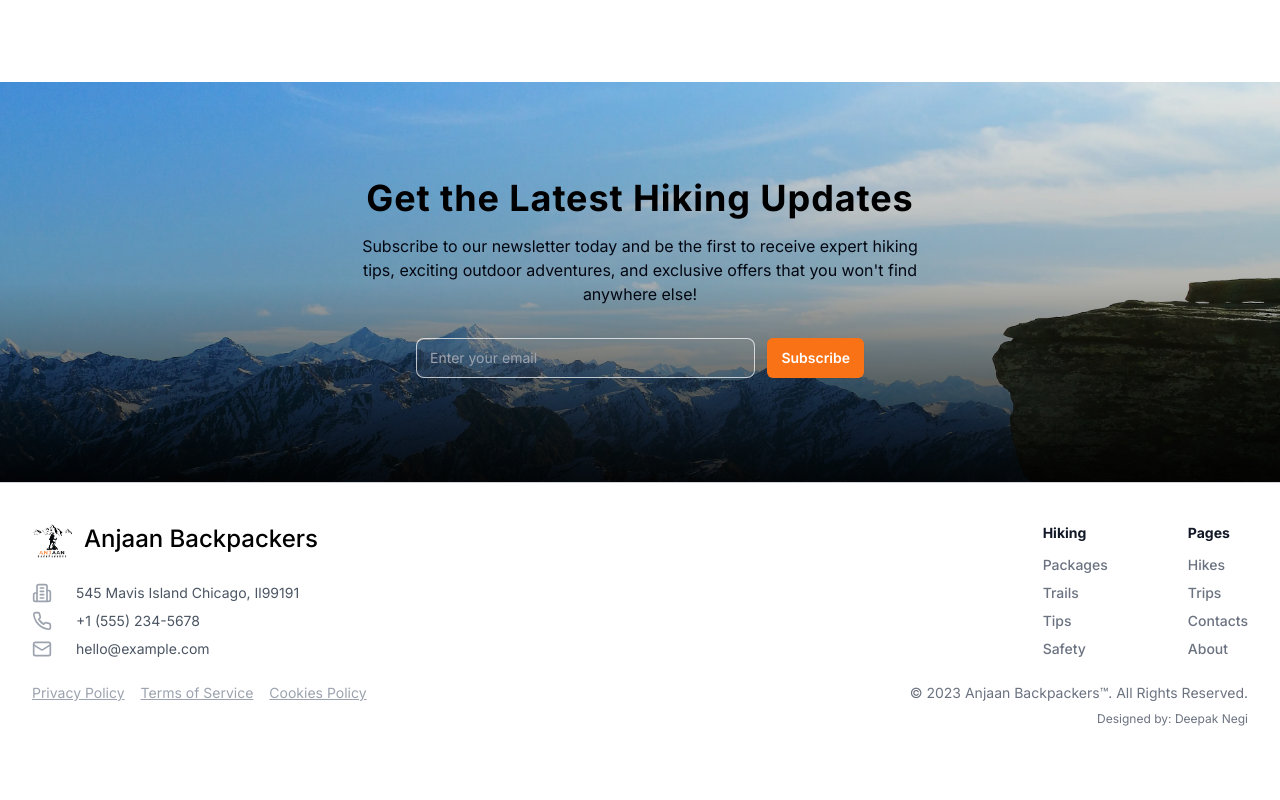
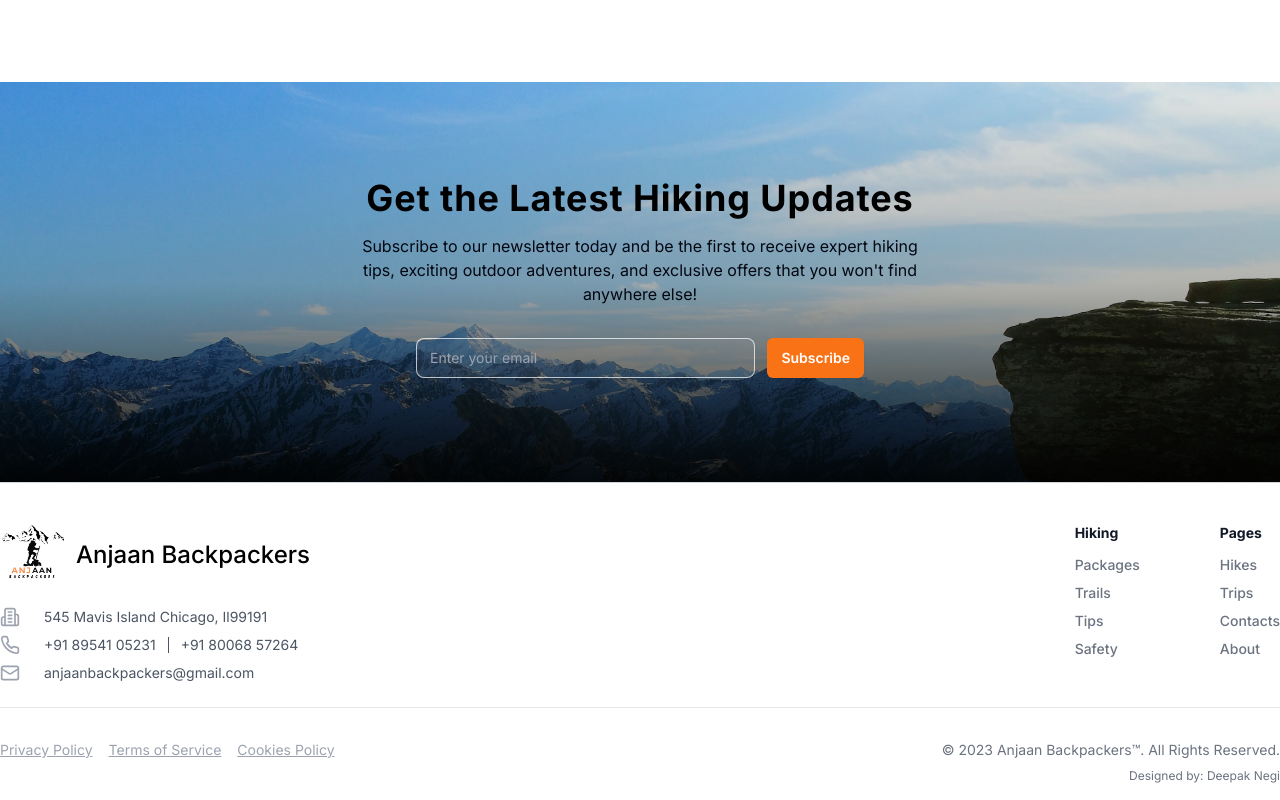
Before and after one commit to Cnippet/anjaanbackpackers, a Next.js app: page / in a window 1280 px wide. Shown: the part 1423-2223 px from the top of the page. Before the commit the page ends 2166 px from the top, so only its background shows below. Built offline with nearby package versions, Linux system fonts and the light colour scheme.

Commit message:
updated footer

```diff
--- a/components/Footer.jsx
+++ b/components/Footer.jsx
@@ -5,7 +5,7 @@ import Logo from '@/public/logo.png';
 const Footer = () => {
     return (
         <footer className='relative pt-10 pb-4 border-t border-gray-300'>
-            <div className='mx-auto max-w-7xl px-6 lg:px-8'>
+            <div className='mx-auto max-w-7xl px-6 lg:px-0'>
                 <div className='mb-6 sm:flex sm:justify-between'>
 
                     <div>
@@ -15,9 +15,9 @@ const Footer = () => {
                                 alt='site-logo'
                                 quality={100}
                                 loading='eager'
-                                className='w-10 h-10'
+                                className='w-16 h-16'
                             />
-                            <span className='text-2xl font-medium text-black whitespace-nowrap'>
+                            <span className='my-auto text-2xl font-medium text-black whitespace-nowrap'>
                                 Anjaan Backpackers
                             </span>
                         </a>
@@ -28,11 +28,17 @@ const Footer = () => {
                             </div>
                             <div className='flex gap-6'>
                                 <svg xmlns="http://www.w3.org/2000/svg" width="20" height="20" viewBox="0 0 24 24" fill="none" stroke="currentColor" strokeWidth="2" strokeLinecap="round" strokeLinejoin="round" className='text-gray-400 my-auto'><path d="M22 16.92v3a2 2 0 0 1-2.18 2 19.79 19.79 0 0 1-8.63-3.07 19.5 19.5 0 0 1-6-6 19.79 19.79 0 0 1-3.07-8.67A2 2 0 0 1 4.11 2h3a2 2 0 0 1 2 1.72 12.84 12.84 0 0 0 .7 2.81 2 2 0 0 1-.45 2.11L8.09 9.91a16 16 0 0 0 6 6l1.27-1.27a2 2 0 0 1 2.11-.45 12.84 12.84 0 0 0 2.81.7A2 2 0 0 1 22 16.92z"></path></svg>
-                                <dd>+1 (555) 234-5678</dd>
+                                <dd className='flex gap-3'>
+                                    <a href="tel:+91 89541 05231">+91 89541 05231</a>
+                                    <div className='bg-gray-600 w-[1px] h-[1rem] my-auto'></div>
+                                    <a href="tel:+91 80068 57264">+91 80068 57264</a>
+                                </dd>
                             </div>
                             <div className='flex gap-6'>
                                 <svg xmlns="http://www.w3.org/2000/svg" width="20" height="20" viewBox="0 0 24 24" fill="none" stroke="currentColor" strokeWidth="2" strokeLinecap="round" strokeLinejoin="round" className='text-gray-400 my-auto'><rect width="20" height="16" x="2" y="4" rx="2"></rect><path d="m22 7-8.97 5.7a1.94 1.94 0 0 1-2.06 0L2 7"></path></svg>
-                                <dd>hello@example.com</dd>
+                                <dd>
+                                    <a href="mailto:anjaanbackpackers@gmail.com">anjaanbackpackers@gmail.com</a>
+                                </dd>
                             </div>
                         </dl>
                     </div>
@@ -75,7 +81,7 @@ const Footer = () => {
                     </div>
                 </div>
 
-                <div className='flex justify-between flex-col space-y-4 md:flex-row md:space-y-0'>
+                <div className='flex justify-between flex-col pt-8 space-y-4 border-t border-gray-200 md:flex-row md:space-y-0'>
                     <div className='flex gap-x-4'>
                         <span className='block text-xs text-gray-400 sm:text-left md:text-sm'>
                             <a href='/' className='underline'>
```
